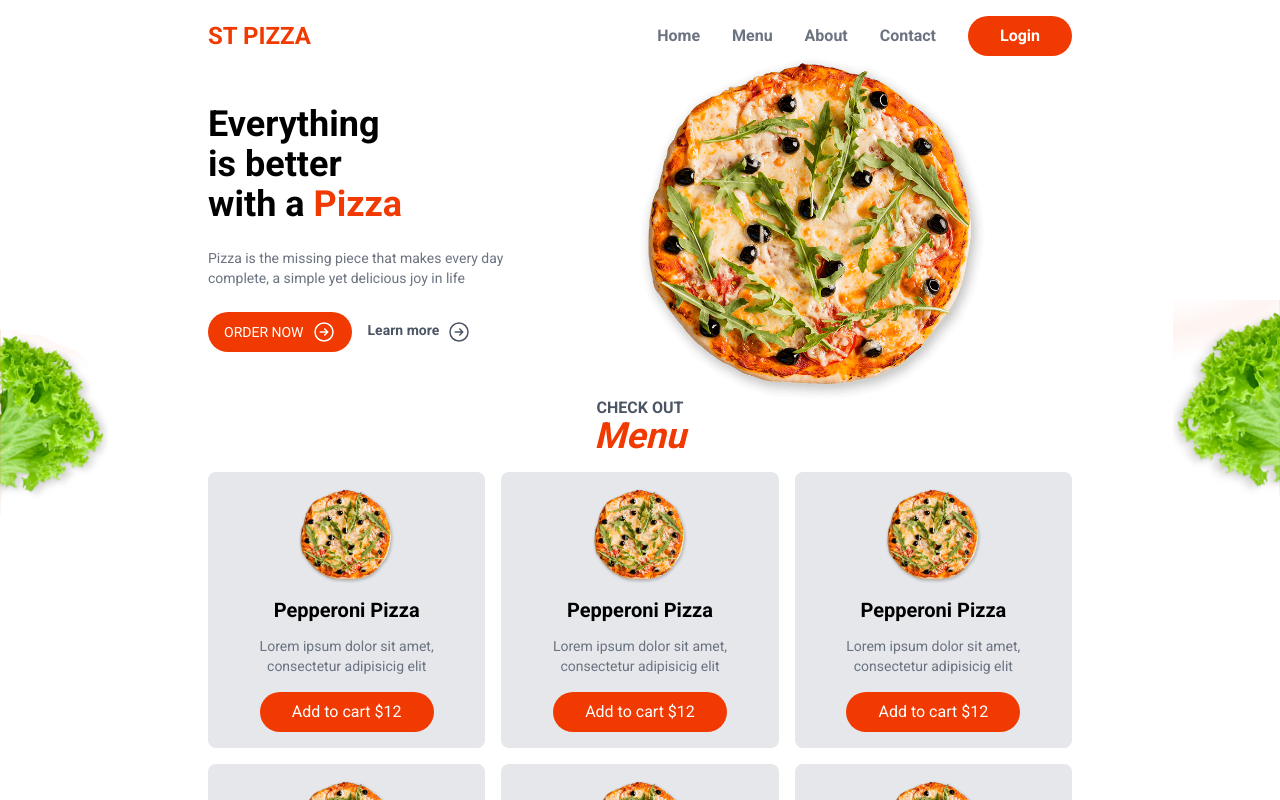
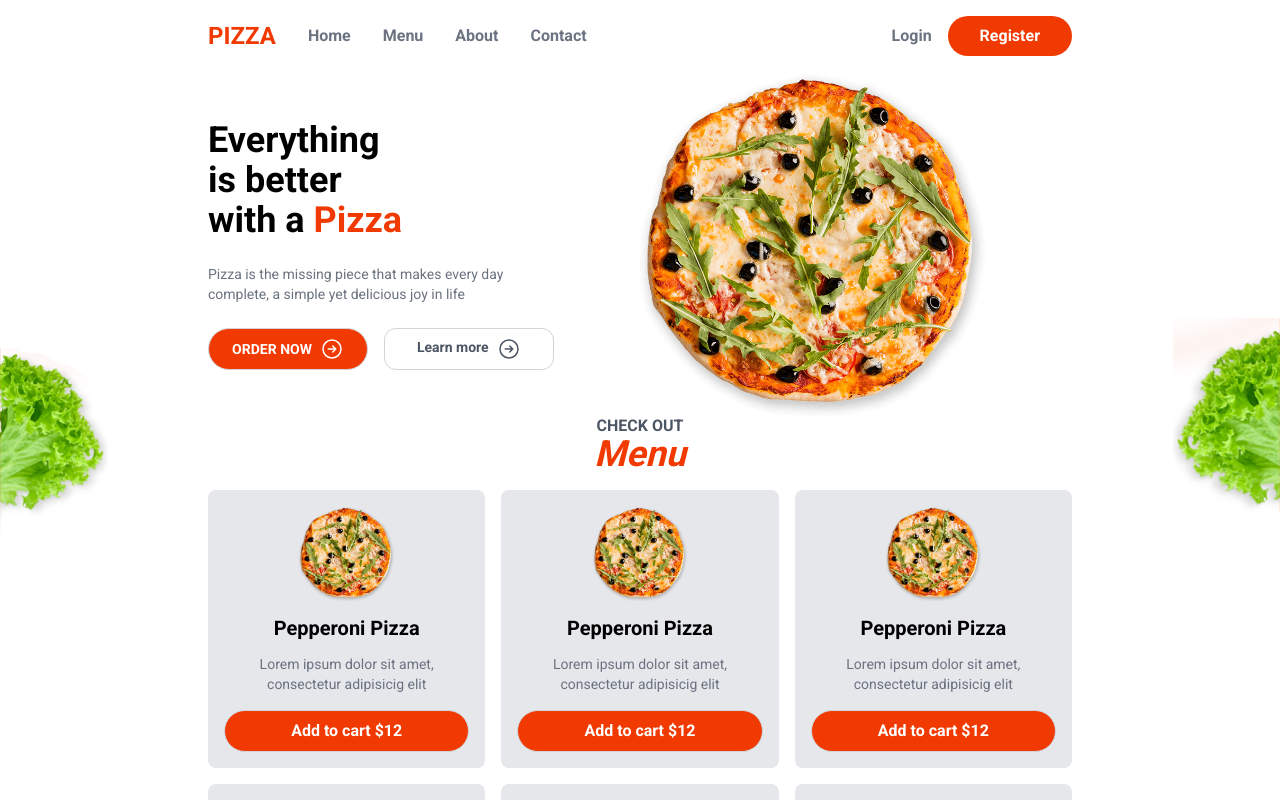
Before and after one commit to ParvinMusayev/food-app, a Next.js app: page / in a window 1280 px wide. Shown: the top 800 px of the page. Built offline with nearby package versions, Linux system fonts and the light colour scheme.

Commit message:
created RegisterPage

```diff
--- a/src/app/globals.css
+++ b/src/app/globals.css
@@ -6,7 +6,7 @@
   @apply block md:grid;
   grid-template-columns: 0.4fr 0.6fr;
 }
-/*
+
 select,
 input[type="email"],
 input[type="password"],
@@ -21,6 +21,7 @@
 input[type="text"]:disabled {
     @apply bg-gray-300 border-0 cursor-not-allowed text-gray-500;
 }
+
 label{
     @apply text-gray-500 text-sm leading-tight;
 }
@@ -37,6 +38,7 @@
 button[type="submit"]:disabled, .submit:disabled{
     @apply cursor-not-allowed bg-red-400;
 }
+/*
 div.tabs > * {
     @apply bg-gray-300 text-gray-700 rounded-full py-2 px-4;
 }
--- a/src/app/layout.js
+++ b/src/app/layout.js
@@ -1,21 +1,28 @@
-import { Roboto } from 'next/font/google'
-import './globals.css'
+import { Roboto } from "next/font/google";
+import "./globals.css";
 
-const roboto = Roboto({ subsets: ['latin'], weight: ['400', '500', '700'] })
+//components
+import Header from "@/components/layout/Header";
+
+const roboto = Roboto({ subsets: ["latin"], weight: ["400", "500", "700"] });
 
 export const metadata = {
-  title: 'Create Next App',
-  description: 'Generated by create next app',
-}
+  title: "Create Next App",
+  description: "Generated by create next app",
+};
 
 export default function RootLayout({ children }) {
   return (
     <html lang="en">
       <body className={roboto.className}>
-        <main className='max-w-4xl mx-auto  p-4'>
-        {children}
+        <main className="max-w-4xl mx-auto  p-4">
+          <Header />
+          {children}
+          <footer className="border-t p-8 text-center text-gray-500 mt-16">
+            &copy; 2023 All rights reserved
+          </footer>
         </main>
-        </body>
+      </body>
     </html>
-  )
+  );
 }
--- a/src/app/page.js
+++ b/src/app/page.js
@@ -1,5 +1,4 @@
 //components
-import Header from "@/components/layout/Header";
 import Hero from "@/components/layout/Hero";
 import HomeMenu from "@/components/layout/HomeMenu";
 import SectionHeaders from "@/components/layout/SectionHeaders";
@@ -7,7 +6,6 @@
 export default function Home() {
   return (
     <>
-      <Header />
       <Hero />
       <HomeMenu />
       <section className="text-center my-16">
@@ -44,9 +42,6 @@
           </a>
         </div>
       </section>
-      <footer className="border-t p-8 text-center text-gray-500 mt-16">
-        &copy; 2023 All rights reserved
-      </footer>
     </>
   );
 }
--- /dev/null
+++ b/src/app/register/page.js
@@ -0,0 +1,13 @@
+export default function RegisterPage() {
+  return (
+    <section className="mt-8">
+      <h1 className="text-center text-primary text-4xl">Register</h1>
+
+      <form>
+        <input type="email" placeholder="email" />
+        <input type="password" placeholder="password" />
+        <button type="submit">Register</button>
+      </form>
+    </section>
+  );
+}
--- a/src/components/layout/Header.js
+++ b/src/components/layout/Header.js
@@ -3,20 +3,23 @@
 export default function Header() {
   return (
     <header className="flex items-center justify-between">
-      <Link href={""} className="text-primary font-semibold text-2xl">
-        ST PIZZA
-      </Link>
+      <nav className="flex items-center gap-8 text-gray-500 font-semibold">
+        <Link href={"/"} className="text-primary font-semibold text-2xl">
+          PIZZA
+        </Link>
 
-      <nav className="flex items-center gap-8 text-gray-500 font-semibold">
-        <Link href={""}>Home</Link>
+        <Link href={"/"}>Home</Link>
         <Link href={""}>Menu</Link>
         <Link href={""}>About</Link>
         <Link href={""}>Contact</Link>
+      </nav>
+      <nav className="flex items-center gap-4 text-gray-500 font-semibold">
+        <Link href={"/login"}>Login</Link>
         <Link
-          href={""}
+          href={"register"}
           className="bg-primary rounded-full text-white px-8 py-2"
         >
-          Login
+          Register
         </Link>
       </nav>
     </header>
--- a/src/components/layout/Hero.js
+++ b/src/components/layout/Hero.js
@@ -3,7 +3,7 @@
 
 export default function Hero() {
   return (
-    <section className="hero ">
+    <section className="hero mt-4 ">
       <div className="py-12">
         <h1 className="text-4xl font-semibold ">
           Everything <br /> is better <br /> with a&nbsp;
```
